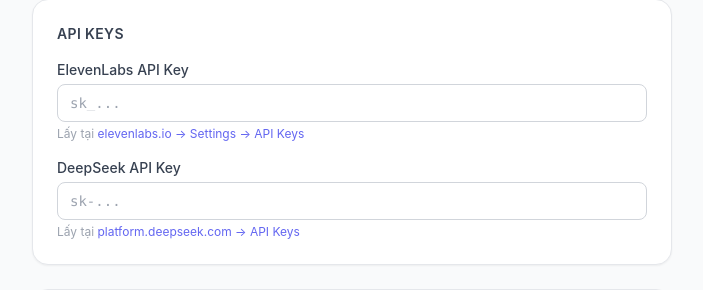
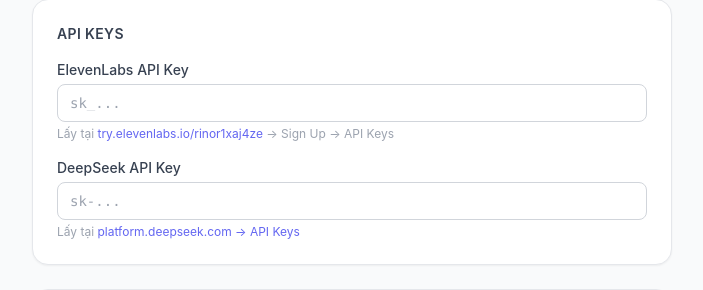
Before and after one commit to hedracentral9999/Hedra-Studio, a FastAPI app: template web/templates/settings.html in a window 1280 px wide. Shown: the part 117-407 px from the top of the page, without its empty margins (288-991 px from the left). Run offline with FastAPI, Linux system fonts and the light colour scheme; the template is opened without the code that fills it, so the values that code supplies are empty; some libraries are stand-ins or nearby versions.

Commit message:
docs: add ElevenLabs referral link to README + web settings
https://try.elevenlabs.io/rinor1xaj4ze

```diff
--- a/web/templates/settings.html
+++ b/web/templates/settings.html
@@ -28,7 +28,7 @@
         placeholder="sk_..."
         class="w-full border border-gray-300 rounded-lg px-3 py-2 text-sm font-mono focus:outline-none focus:ring-2 focus:ring-indigo-500" />
       <p class="text-xs text-gray-400 mt-1">
-        Lấy tại <a href="https://elevenlabs.io/app/settings/api-keys" target="_blank" class="text-indigo-500 hover:underline">elevenlabs.io → Settings → API Keys</a>
+        Lấy tại <a href="https://try.elevenlabs.io/rinor1xaj4ze" target="_blank" class="text-indigo-500 hover:underline">try.elevenlabs.io/rinor1xaj4ze</a> → Sign Up → API Keys
       </p>
     </div>
 
```
Also changed, not shown: README.md.
